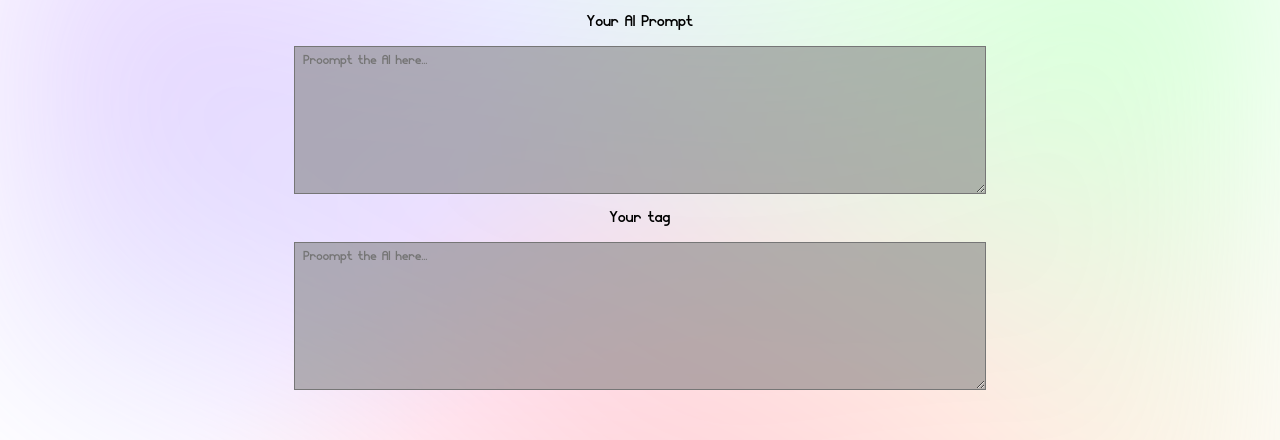
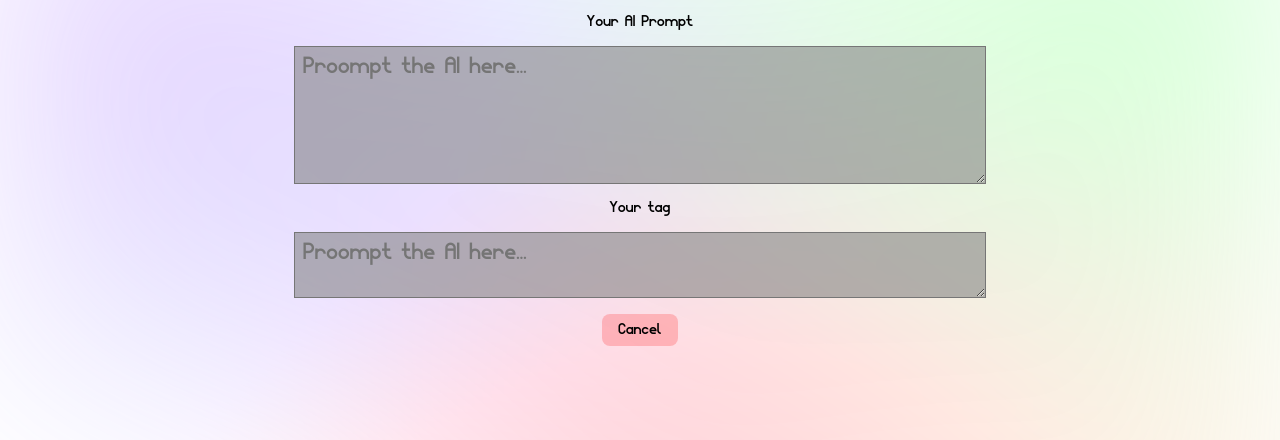
Before and after one commit to CharbelBG/prompter, a Next.js app: page /create-prompt in a window 1280 px wide. Shown: the part 257-697 px from the top of the page. Built offline with nearby package versions, Linux system fonts and the light colour scheme; no server answers.

Commit message:
added cancel button

```diff
--- a/components/Form.jsx
+++ b/components/Form.jsx
@@ -14,18 +14,20 @@ return(
     <form handleSubmit={handleSubmit}>
         <span>Your AI Prompt</span>
         <textarea
-            cols="30" rows="10" value={post.prompt} required
+            cols="30" rows="5" value={post.prompt} required
             placeholder="Proompt the AI here..."
             onChange={(e)=>setPost({...post, prompt:e.target.value})}>
         </textarea>
 
         <span>Your tag</span>
         <textarea
-            cols="30" rows="10" value={post.prompt} required
+            cols="30" rows="2" value={post.tag} required
             placeholder="Proompt the AI here..."
-            onChange={(e)=>setPost({...post, prompt:e.target.value})}>
+            onChange={(e)=>setPost({...post, tag:e.target.value})}>
         </textarea>
-
+        <Link href='/' className={styles.cancel}>
+        Cancel
+        </Link>
     </form>
 
 </section>
--- a/styles/form.module.css
+++ b/styles/form.module.css
@@ -26,4 +26,19 @@
     padding: .5rem;
     width: 90%;
     background-color: rgba(128, 128, 128, 0.565);
+    font-size: 1.5rem;
 }
+.cancel{
+    text-decoration: none;
+    padding: .5rem 1rem;
+    border-radius: .5rem;
+    background-color: rgba(255, 0, 0, .2);
+    color: black;
+    transition: .2s;
+
+}
+.cancel:hover{
+    border-radius: 1.5rem;
+    background-color: rgba(255, 0, 0, .5);
+    transition: .2s;
+}
```
